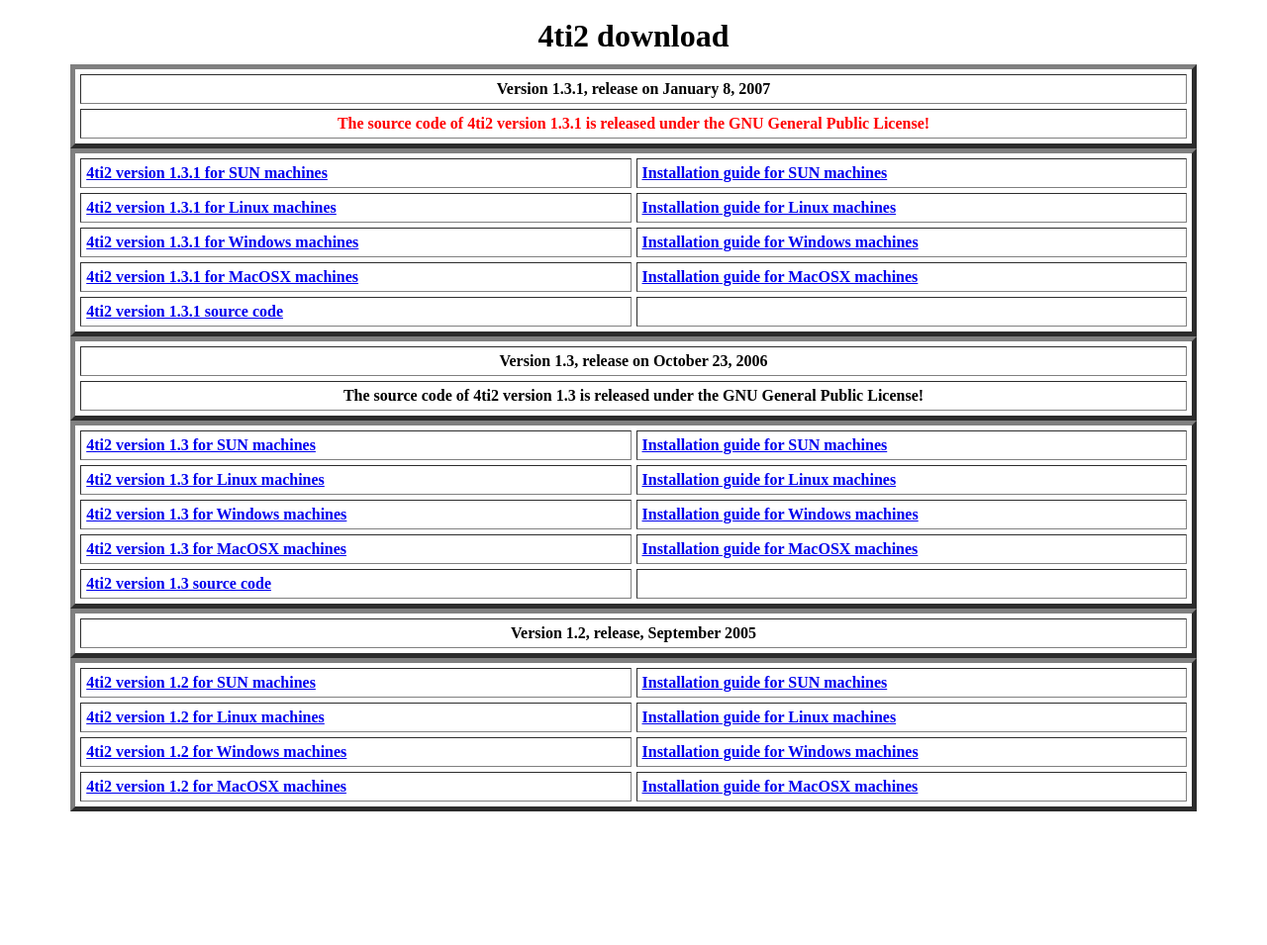
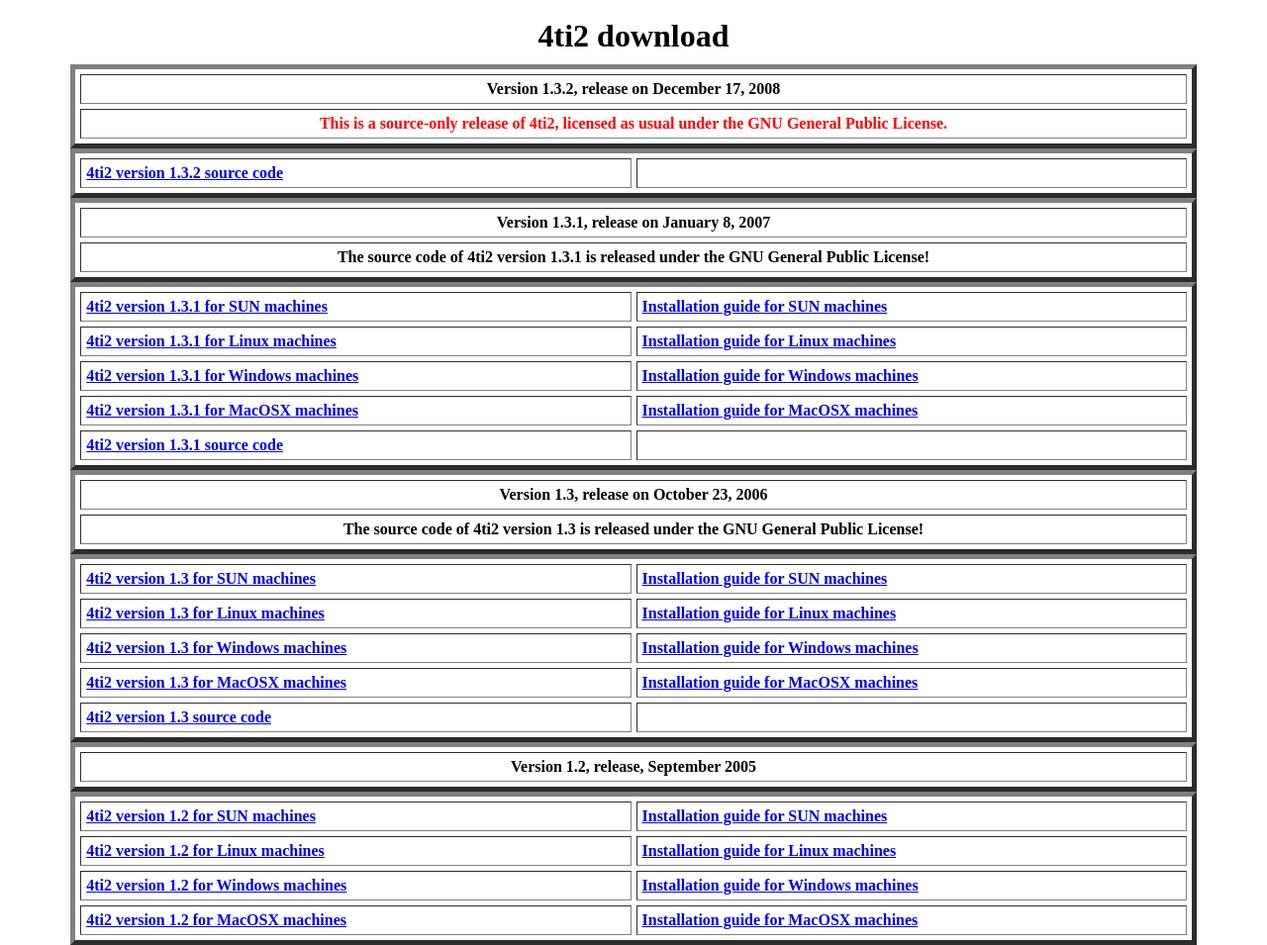
Before and after one commit to 4ti2/4ti2.github.io, a plain HTML site: page download_4ti2.html in a window 1280 px wide. Shown: the whole page at 99% size. Before the commit the page ends 828 px from the top, so only its background shows below. Drawn offline with Linux system fonts and the light colour scheme.

Commit message:
Release 1.3.2

```diff
--- a/download_4ti2.html
+++ b/download_4ti2.html
@@ -18,11 +18,33 @@ on linear spaces</TITLE>
 <table border=5 width=90% cellspacing=5 cellpadding=5>
 <tr>
 <th>
+Version 1.3.2, release on December 17, 2008</th>
+</tr>
+<th>
+<font color=red> This is a source-only release of 4ti2, licensed as
+  usual under the GNU General Public License.</font>
+</th>
+</table>
+
+<table border=5 width=90% cellspacing=5 cellpadding=5>
+<tr>
+<th width=50% align=left>
+<a href="version_1.3.2/4ti2-1.3.2.tar.gz">4ti2 version 1.3.2 source code</a>
+</th>
+<th width=50% align=left>
+</th>
+</tr>
+</table>
+
+
+<table border=5 width=90% cellspacing=5 cellpadding=5>
+<tr>
+<th>
 Version 1.3.1, release on January 8, 2007</th>
 </tr>
 <tr>
 <th>
-<font color=red> The source code of 4ti2 version 1.3.1 is released under the GNU General Public License!</font>
+<font> The source code of 4ti2 version 1.3.1 is released under the GNU General Public License!</font>
 </th>
 </tr>
 </table>
```
Also changed, not shown: h.html (+12 -3 lines), 2 other files.
